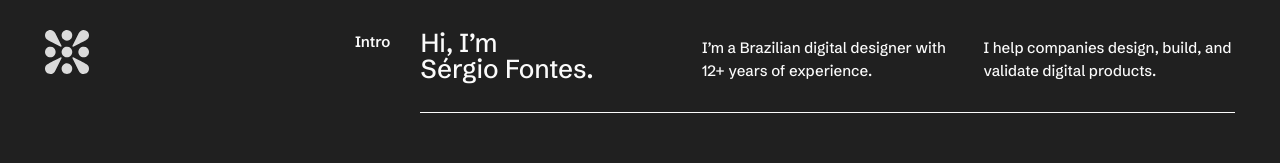
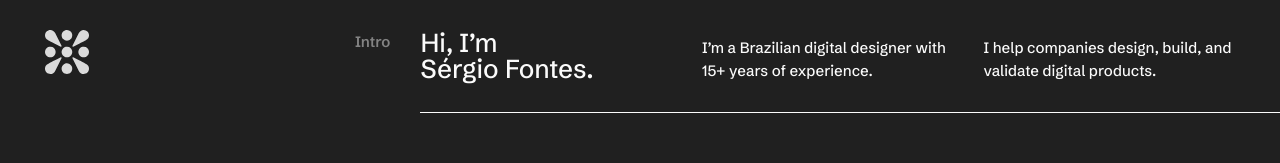
Before and after one commit to sergiofontes/fontes.cc, a Next.js app: page / in a window 1280 px wide. Shown: the top 163 px of the page. Built offline with nearby package versions, Linux system fonts and the light colour scheme.

Commit message:
Adjust cover to reflect the new design

```diff
--- a/components/header/header.js
+++ b/components/header/header.js
@@ -26,7 +26,7 @@ export default function Header() {
           </p>
         </div>
         <div className="content_columns">
-          <p>I’m a Brazilian digital designer with 12+ years of experience. </p>
+          <p>I’m a Brazilian digital designer with 15+ years of experience.</p>
           <p>I help companies design, build, and validate digital products.</p>
         </div>
         <span className="content_divisors -last"></span>
--- a/components/header/header.scss
+++ b/components/header/header.scss
@@ -13,7 +13,7 @@
   height: 85vh; // Ensure page is minimum 1 screen high to put menu at bottom in mobile
   height: calc(85vh - env(safe-area-inset-bottom)); // When supported, use env vars to avoid UI chrome
   height: 85svh; // When supported, use svh instead of env vars
-  min-height: 31rem;
+  min-height: 40rem;
   padding-top: calc(var(--gap) * 4);
   background-color: var(--color-cover);
 
@@ -22,6 +22,8 @@
     -moz-osx-font-smoothing: grayscale;
     -webkit-font-smoothing: antialiased;
   }
+
+  h2 { color: var(--color-text-dim); }
 
   h1 {
     top: 3px;
@@ -35,7 +37,7 @@
   .content_divisors { border-color: var(--color-text-inverse); }
 
   @include media(">tablet") {
-    grid-template-rows: auto 1fr;
+    grid-template-rows: 1fr auto auto;
 
     @include media("portrait") { padding-top: calc(var(--gap) * 6); }
 
@@ -44,25 +46,38 @@
       text-align: left;
     }
 
-    .content_divisors { grid-column: var(--content-start) / span calc(var(--content-width) * 3); }
+    .content_divisors { grid-column: var(--content-start) / -1; }
 
     @include media("<=desktop") {
       .content_columns { display: block; }
-      .intro { grid-column-end: span calc(var(--columns) + 1); }
+
+      .intro {
+        grid-row: 2;
+        grid-column-end: span calc(var(--columns) + 1);
+      }
+
+      .title { grid-row: 3; }
     }
   }
 
   @include media(">desktop") {
+    grid-template-rows: auto 1fr;
     height: 90vh;
     min-height: 40rem;
     max-height: var(--header-max-height);
     padding-top: var(--gap);
 
+    .intro { grid-row: 1; }
+
     h1 {
       top: 5px;
       grid-column: var(--content-start) / span calc(var(--content-width) * 3);
     }
-    .title { align-self: end; }
+
+    .title {
+      grid-row: 2;
+      align-self: end;
+    }
   }
 }
 
--- a/styles/global.scss
+++ b/styles/global.scss
@@ -32,4 +32,5 @@
   @include media(">desktop") { --button-size: 2.9333333333rem; }
 }
 
+html { overflow-x: clip; }
 body { background-color: var(--color-cover); }
```
